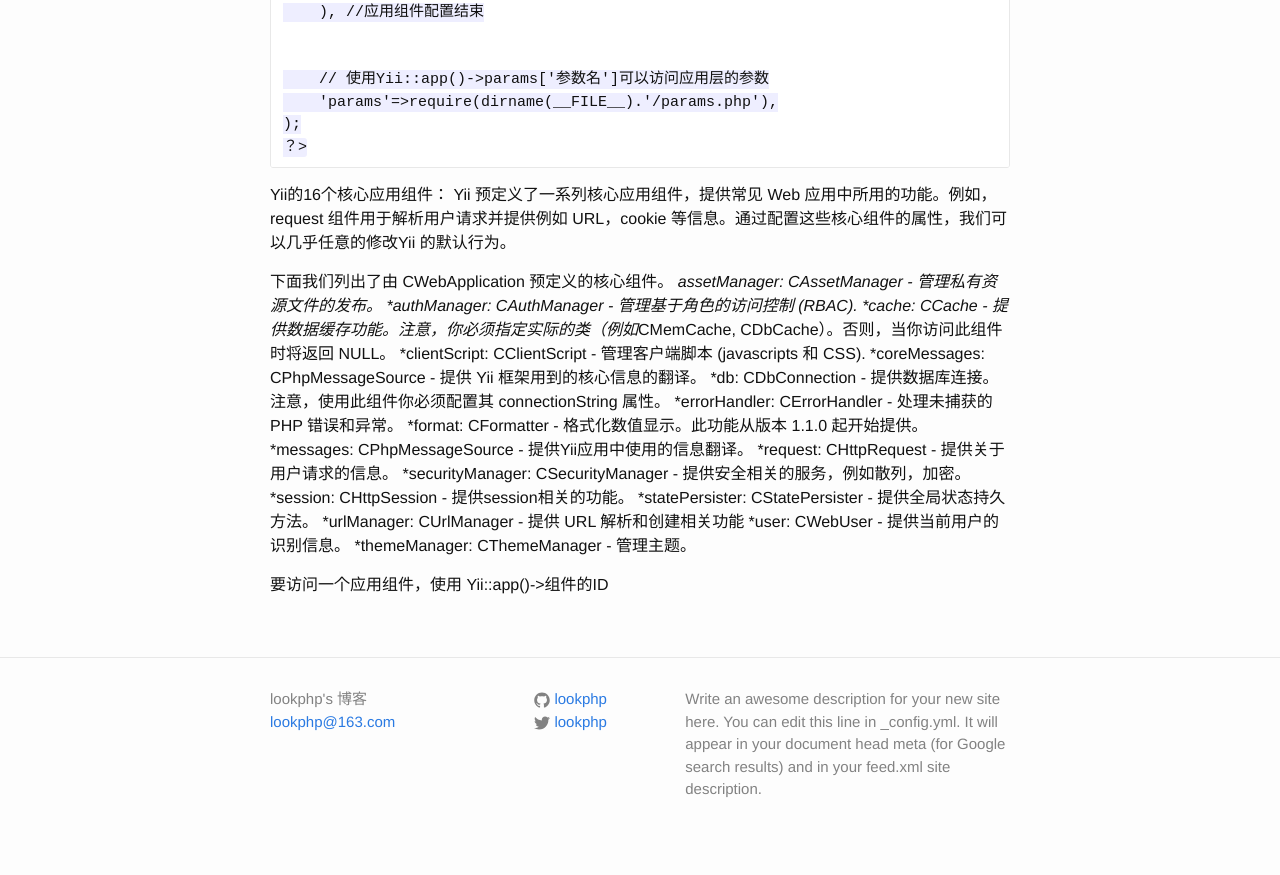
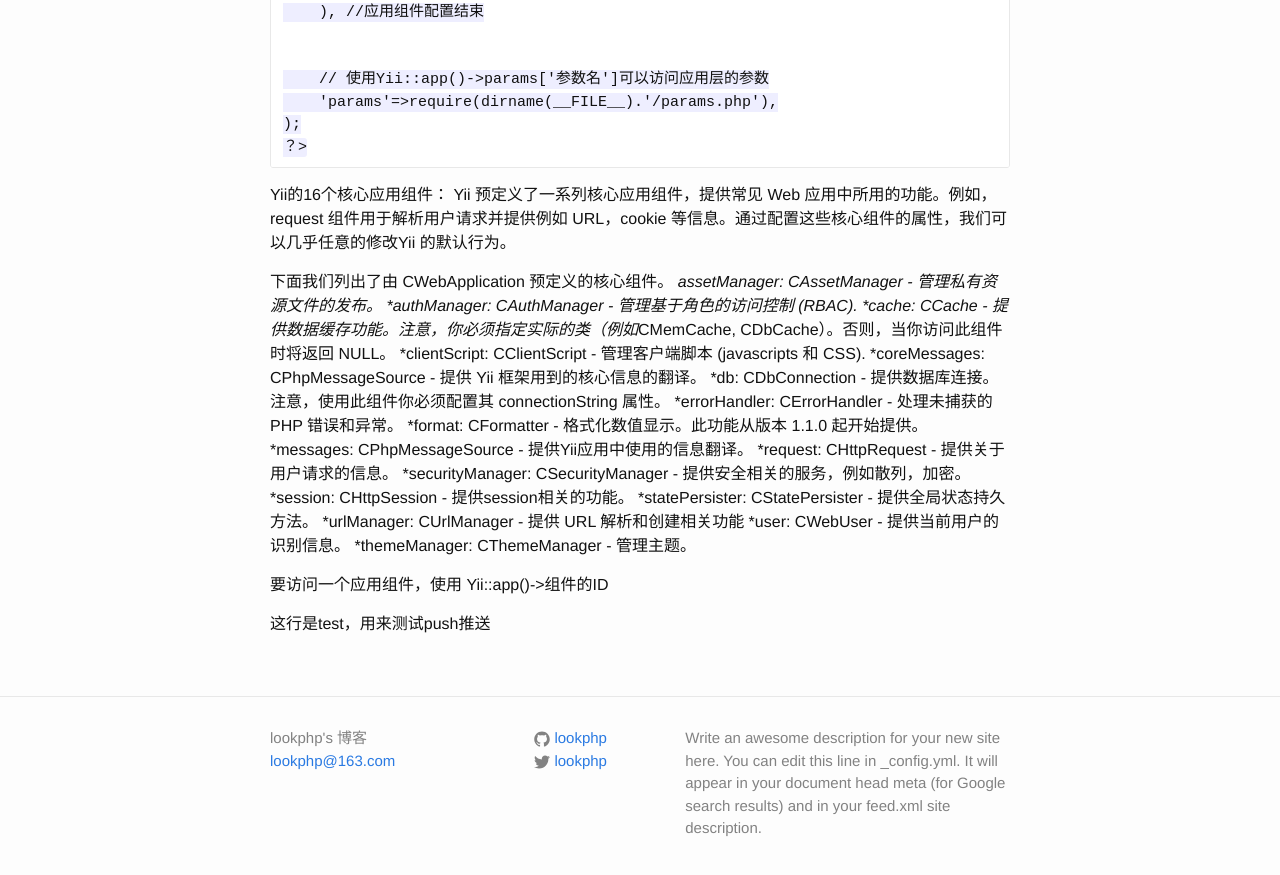
Before and after one commit to lookphp/lookphp.github.io, a Jekyll site: the page built from _posts/2015-09-23-Learn Yii-01.markdown, in a window 1280 px wide and 900 px high, scrolled down 2228 px. Shown: the top 875 px of the window. Built offline with Jekyll 4.4.1, drawn with Linux system fonts in a browser that asks for light colours.

Commit message:
push test

```diff
--- a/_posts/2015-09-23-Learn Yii-01.markdown
+++ b/_posts/2015-09-23-Learn Yii-01.markdown
@@ -129,3 +129,5 @@
 *themeManager: CThemeManager - 管理主题。
 
 要访问一个应用组件，使用 Yii::app()->组件的ID
+
+这行是test，用来测试push推送
```
